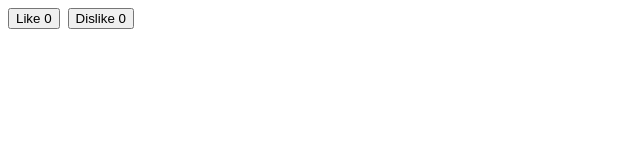
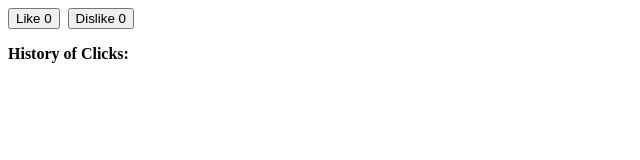
Before and after one commit to githubscientist/re-js-app, a React (Vite) app: page / in a window 1280 px wide. Shown: the top 160 px of the page, without its empty margins (0-640 px from the left). Built offline with nearby package versions, Linux system fonts and the light colour scheme.

Commit message:
rendering array --array of strings

```diff
--- a/src/App.jsx
+++ b/src/App.jsx
@@ -31,7 +31,8 @@ const App = () => {
   return (
     <>
       <button onClick={handleLike}>Like { likes }</button> &nbsp;
-      <button onClick={handleDislike}>Dislike { dislikes }</button>
+      <button onClick={handleDislike}>Dislike {dislikes}</button>
+      <p><strong>History of Clicks:</strong> { history.join(', ') }</p>
     </>
   )
 }
```
